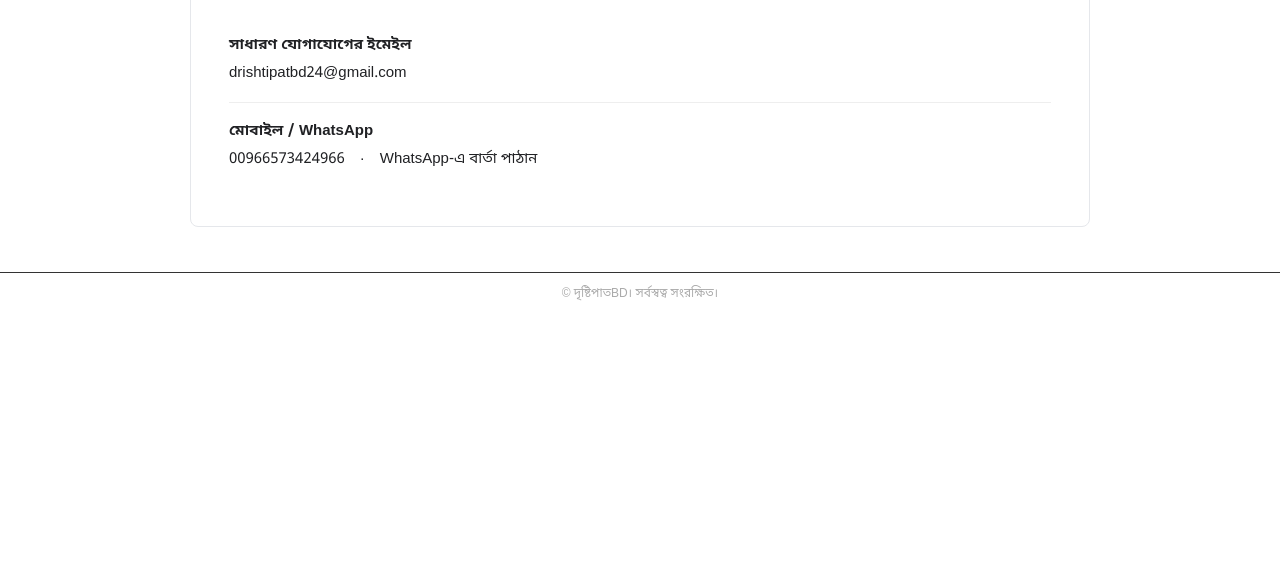
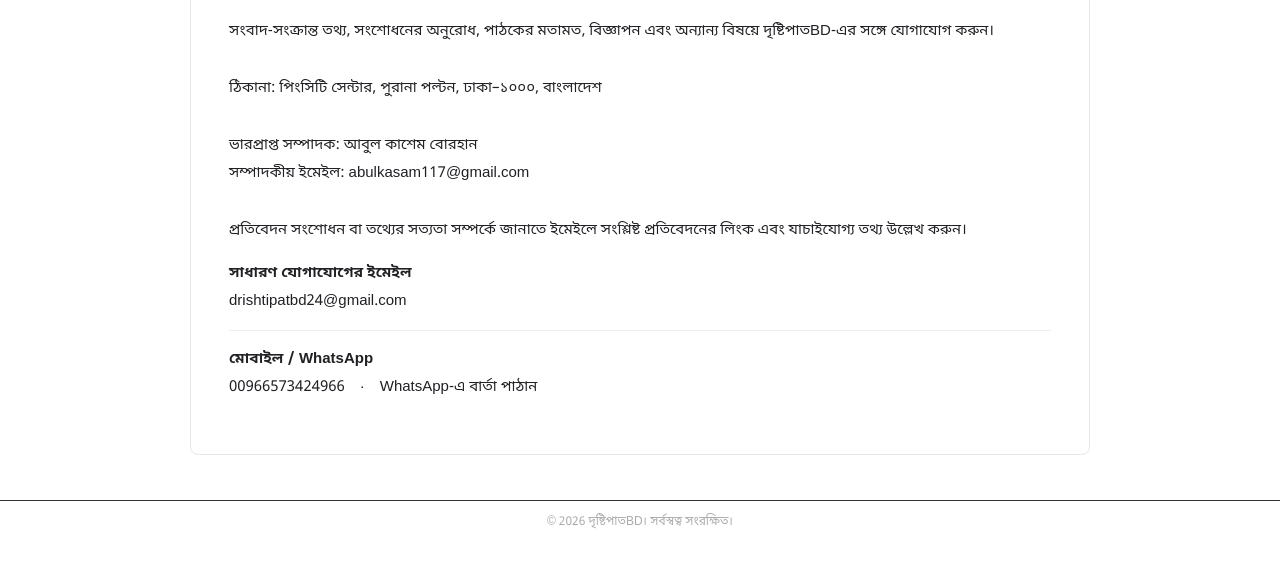
Before and after one commit to drishtipatbd/drishtipatbd, a plain HTML site: page contact.html in a window 1280 px wide. Shown: the part 203-770 px from the top of the page. Drawn offline with nearby package versions, Linux system fonts and the light colour scheme; no server answers.

Commit message:
Add default content to editable information pages

```diff
--- a/contact.html
+++ b/contact.html
@@ -1,7 +1,14 @@
 <!doctype html>
 <html lang="bn"><head><meta charset="utf-8"><meta name="viewport" content="width=device-width,initial-scale=1"><meta name="description" content="দৃষ্টিপাতBD-এর সঙ্গে যোগাযোগের ইমেইল, ফোন, WhatsApp ও ঠিকানা।"><link rel="canonical" href="https://drishtipatbd.pages.dev/contact.html"><meta name="theme-color" content="#b51f2b"><title>যোগাযোগ | দৃষ্টিপাতBD</title><link rel="icon" href="favicon.svg" type="image/svg+xml"><link rel="stylesheet" href="style.css?v=20261030d"><style>.policy-page{max-width:900px;margin:30px auto 45px;padding:clamp(18px,4vw,38px);background:#fff;border:1px solid #e5e7eb;border-radius:8px;line-height:1.9}.policy-page h1{color:#b51f2b;line-height:1.4}.contact-item{padding:14px 0;border-bottom:1px solid #eee;overflow-wrap:anywhere}.contact-item:last-child{border-bottom:0}.contact-item strong{display:block}.page-top{background:#fff;border-bottom:1px solid #eee;padding:14px 0}.page-top .wrap{display:flex;align-items:center;justify-content:space-between;gap:14px;flex-wrap:wrap}.page-top a{color:#b51f2b;text-decoration:none;font-weight:600}.page-top .brand-link{font-size:24px;font-weight:800;color:#222}</style></head><body>
 <header class="page-top"><div class="wrap"><a class="brand-link" href="index.html">দৃষ্টিপাত<span style="color:#b51f2b">BD</span></a><nav><a href="index.html">হোম</a>　<a href="about.html">আমাদের সম্পর্কে</a>　<a href="privacy-policy.html">গোপনীয়তা নীতি</a></nav></div></header>
-<main class="policy-page"><h1 id="contactPageTitle">যোগাযোগ করুন</h1><div id="contactPageContent" style="white-space:pre-line"></div>
+<main class="policy-page"><h1 id="contactPageTitle">যোগাযোগ করুন</h1><div id="contactPageContent" style="white-space:pre-line">সংবাদ-সংক্রান্ত তথ্য, সংশোধনের অনুরোধ, পাঠকের মতামত, বিজ্ঞাপন এবং অন্যান্য বিষয়ে দৃষ্টিপাতBD-এর সঙ্গে যোগাযোগ করুন।
+
+ঠিকানা: পিংসিটি সেন্টার, পুরানা পল্টন, ঢাকা–১০০০, বাংলাদেশ
+
+ভারপ্রাপ্ত সম্পাদক: আবুল কাশেম বোরহান
+সম্পাদকীয় ইমেইল: abulkasam117@gmail.com
+
+প্রতিবেদন সংশোধন বা তথ্যের সত্যতা সম্পর্কে জানাতে ইমেইলে সংশ্লিষ্ট প্রতিবেদনের লিংক এবং যাচাইযোগ্য তথ্য উল্লেখ করুন।</div>
 <div class="contact-item"><strong>সাধারণ যোগাযোগের ইমেইল</strong><a id="contactPageEmail" href="mailto:drishtipatbd24@gmail.com">drishtipatbd24@gmail.com</a></div>
 <div class="contact-item"><strong>মোবাইল / WhatsApp</strong><a id="contactPagePhone" href="tel:+966573424966">00966573424966</a>　·　<a id="contactPageWhatsApp" href="https://wa.me/966573424966" target="_blank" rel="noopener">WhatsApp-এ বার্তা পাঠান</a></div>
-</main><footer class="copyright" style="text-align:center">© <span id="year"></span> দৃষ্টিপাতBD। সর্বস্বত্ব সংরক্ষিত।</footer><script src="https://cdn.jsdelivr.net/npm/@supabase/supabase-js@2"></script><script src="config.js"></script><script>(async()=>{try{const cfg=window.DRISHIPAT_CONFIG||{};if(!window.supabase||!cfg.SUPABASE_URL||!cfg.SUPABASE_ANON_KEY)return;const db=window.supabase.createClient(cfg.SUPABASE_URL,cfg.SUPABASE_ANON_KEY);const {data,error}=await db.from('site_settings').select('value').eq('key','general').maybeSingle();if(error||!data?.value)return;const g=data.value;const title=document.getElementById('contactPageTitle');const body=document.getElementById('contactPageContent');if(title&&g.page_contact_title)title.textContent=g.page_contact_title;if(body&&g.page_contact_content)body.textContent=g.page_contact_content;const email=document.getElementById('contactPageEmail');if(email&&g.email){email.textContent=g.email;email.href='mailto:'+g.email}const mobile=String(g.mobile||'00966573424966').trim();const digits=mobile.replace(/[^0-9]/g,'');const phone=document.getElementById('contactPagePhone');if(phone){phone.textContent=mobile;phone.href=digits?'tel:+'+digits:'#'}const wa=document.getElementById('contactPageWhatsApp');if(wa)wa.href=digits?'https://wa.me/'+digits:'#';}catch(e){console.warn('Editable page settings could not be loaded',e)}})()</script></body></html>
+</main><footer class="copyright" style="text-align:center">© <span id="year"></span> দৃষ্টিপাতBD। সর্বস্বত্ব সংরক্ষিত।</footer><script src="https://cdn.jsdelivr.net/npm/@supabase/supabase-js@2"></script><script src="config.js"></script><script>(async()=>{document.getElementById('year').textContent=new Date().getFullYear();try{const cfg=window.DRISHIPAT_CONFIG||{};if(!window.supabase||!cfg.SUPABASE_URL||!cfg.SUPABASE_ANON_KEY)return;const db=window.supabase.createClient(cfg.SUPABASE_URL,cfg.SUPABASE_ANON_KEY);const {data,error}=await db.from('site_settings').select('value').eq('key','general').maybeSingle();if(error||!data?.value)return;const g=data.value;const title=document.getElementById('contactPageTitle');const body=document.getElementById('contactPageContent');if(title&&g.page_contact_title)title.textContent=g.page_contact_title;if(body&&g.page_contact_content)body.textContent=g.page_contact_content;const email=document.getElementById('contactPageEmail');if(email&&g.email){email.textContent=g.email;email.href='mailto:'+g.email}const mobile=String(g.mobile||'00966573424966').trim();const digits=mobile.replace(/[^0-9]/g,'');const phone=document.getElementById('contactPagePhone');if(phone){phone.textContent=mobile;phone.href=digits?'tel:+'+digits:'#'}const wa=document.getElementById('contactPageWhatsApp');if(wa)wa.href=digits?'https://wa.me/'+digits:'#';}catch(e){console.warn('Editable page settings could not be loaded',e)}})()</script></body></html>
```
